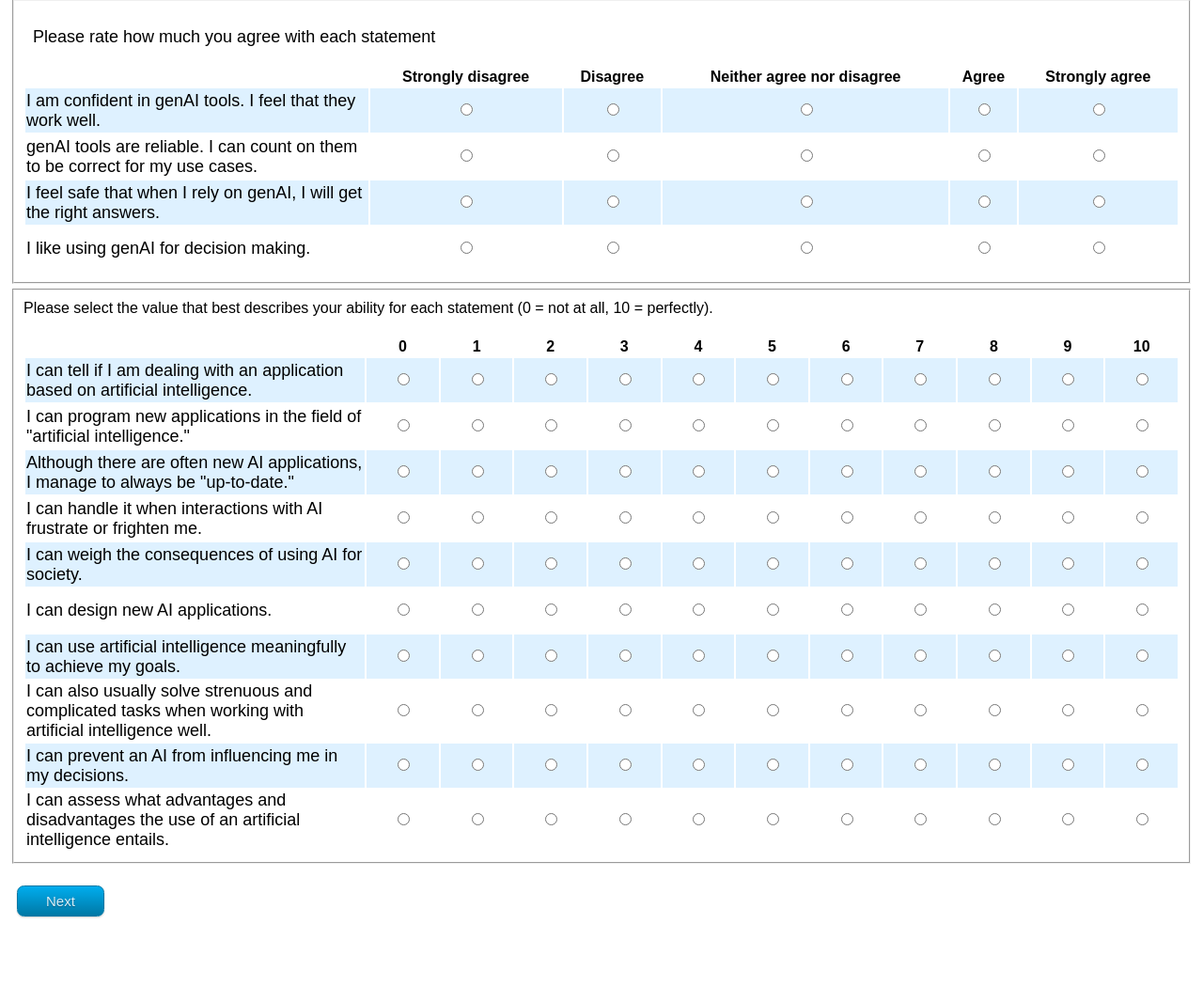
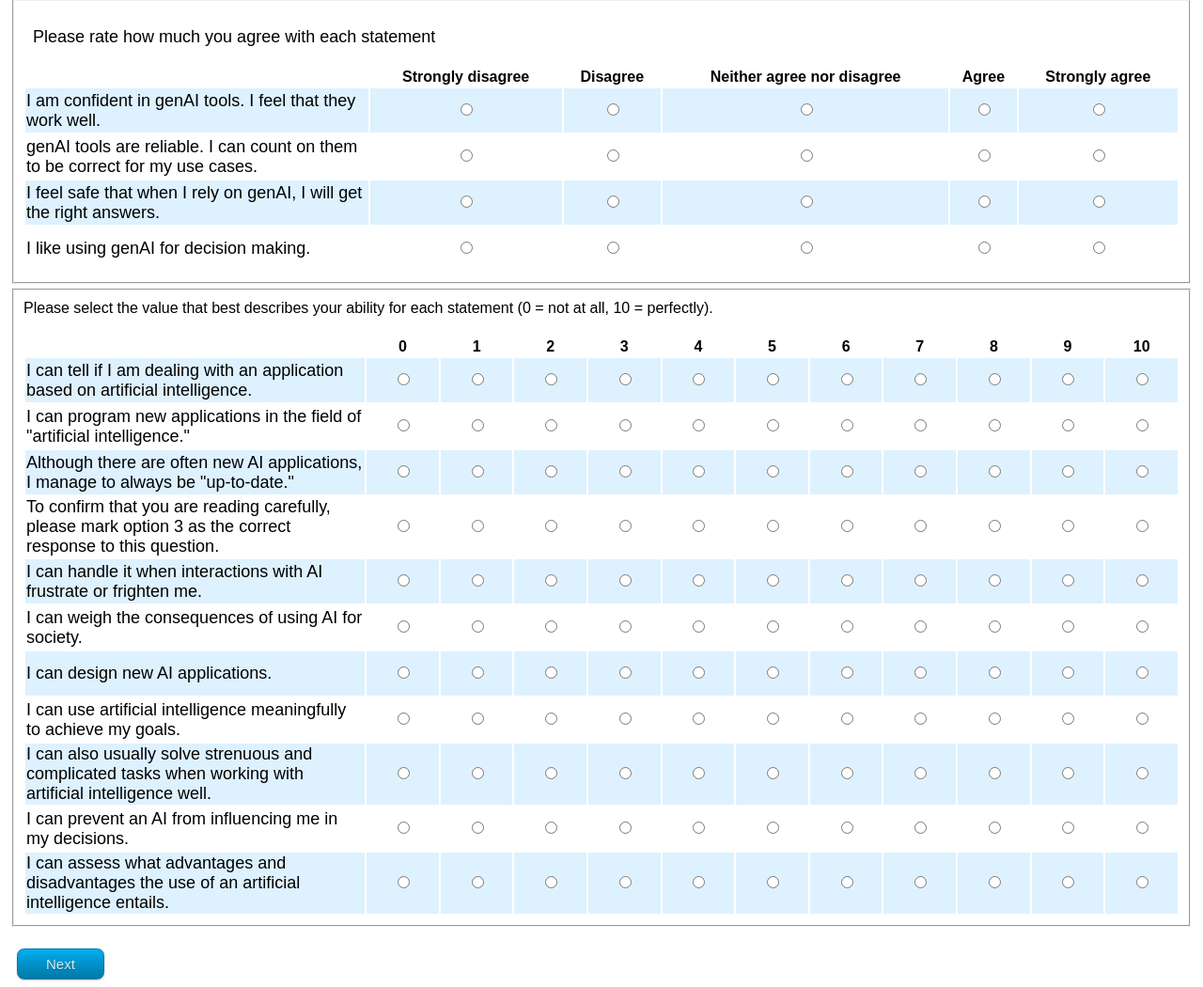
Before and after one commit to Asysay/tool, a Flask app: page /trust_questions in a window 1280 px wide. Shown: the part 63-1113 px from the top of the page at 94% size. Before the commit the page ends 1040 px from the top, so only its background shows below. Run offline with Flask 3, Linux system fonts and the light colour scheme; parts of the project's set-up code (start-up, migrations or seed data) failed here and were passed over.

Commit message:
changed attention checks

```diff
--- a/run.py
+++ b/run.py
@@ -514,7 +514,7 @@ def conclusion():
 
     conclusion_text = "    <h1>Conclusion</h1> " \
                       "    <p>Congrats! You have concluded your experiment!</p> " \
-                      "    <p>The Prolific URL is: <a href=\"https://app.prolific.com/submissions/complete?cc=C1HHAG1R\">https://app.prolific.com/submissions/complete?cc=C1HHAG1R</a> </p> " \
+                      "    <p>The Prolific URL is: <a href=\"https://app.prolific.com/submissions/complete?cc=C4QXX4N1\">https://app.prolific.com/submissions/complete?cc=C4QXX4N1</a> </p> " \
                       "    <p>Thanks,</p> " \
                       "    <p>Alexey Buyakofu, Neha Singh, Alberto Bacchelli</p> "
     for k in ('order', 'index', 'cr_file1', 'cr_file2'):
--- a/templates/experiment_final.html
+++ b/templates/experiment_final.html
@@ -137,7 +137,7 @@
 <body>
     <div>
         <p><h1>Defects in the task (store)</h1></p>
-        <p>Thank you for reviewing both tasks. Please study the defects which were present in the store task below and answer questions about the defects at the end.</p>
+        <p>Thank you for the time you spent in this review and your remarks. In the following page, we would like you to focus on the functional issues that affected the code. </p>
     </div>
     <div class="mergely-full-screen-8" style="overflow-y: scroll; display: none" id="div-mergely">
         <div class="mergely-resizer">
@@ -156,7 +156,7 @@
 
      <form action="experiment_final2" method="post" id="current_form" >
         <div id="first_questions" style="clear: both;">
-                <fieldset id="fieldset_question_0" class="container_radio_buttons" style="display: none;"><p>Did you find the <strong>Corner Case (CC)</strong> defect?</p>
+                <fieldset id="fieldset_question_0" class="container_radio_buttons" style="display: none;"><p>Did you find the <strong>Corner Case (CC)</strong> defect during code the review task?</p>
                     <label><input type="radio" name="bug_1" id="bug_1_yes" value="0" class="option-input radio" required>Yes</label><br>
                     <label><input type="radio" name="bug_1" id="bug_1_no" value="1" class="option-input radio">No</label><br>
                 </fieldset>
@@ -175,7 +175,7 @@
                     <label><input type="radio" name="question_1_order" id="q1a3_order" value="3" class="option-input radio">No answer</label><br>
                 </fieldset>
 
-                <fieldset id="fieldset_question_3" class="container_radio_buttons" style="display: none;"><p>Did you find the <strong>Missing Break (MB)</strong> defect?</p>
+                <fieldset id="fieldset_question_3" class="container_radio_buttons" style="display: none;"><p>Did you find the <strong>Missing Break (MB)</strong> defect during code the review task?</p>
                     <label><input type="radio" name="bug_2" id="bug_2_yes" value="0" class="option-input radio" required/>Yes</label><br>
                     <label><input type="radio" name="bug_2" id="bug_2_no" value="1" class="option-input radio">No</label><br>
                 </fieldset>
--- a/templates/experiment_final2.html
+++ b/templates/experiment_final2.html
@@ -161,7 +161,7 @@
                     <label><input type="radio" name="bug_3" id="bug_3_no" value="1" class="option-input radio">No</label><br>
                 </fieldset>
 
-                <fieldset id="fieldset_question_1" class="container_radio_buttons" style="display: none;"><p>Why do you think you could find the <strong>Null Pointer Exception (NPE)</strong> defect?</p>
+                <fieldset id="fieldset_question_1" class="container_radio_buttons" style="display: none;"><p>Why do you think you could find the <strong>Null Pointer Exception (NPE)</strong> defect during the code review task?</p>
                     <div><label><textarea id="question_found_bug_3" name="question_found_bug_3" ></textarea></label></div>
                 </fieldset>
 
@@ -176,7 +176,7 @@
                     <label><input type="radio" name="question_3_order" id="q3a3_order" value="3" class="option-input radio">No answer</label><br>
                 </fieldset>
 
-                <fieldset id="fieldset_question_3" class="container_radio_buttons" style="display: none;"><p>Did you find the <strong>Stack Overflow Error (SOE)</strong> defect?</p>
+                <fieldset id="fieldset_question_3" class="container_radio_buttons" style="display: none;"><p>Did you find the <strong>Stack Overflow Error (SOE)</strong> defect during the code review task?</p>
                     <label><input type="radio" name="bug_4" id="bug_4_yes" value="0" class="option-input radio" required/>Yes</label><br>
                     <label><input type="radio" name="bug_4" id="bug_4_no" value="1" class="option-input radio">No</label><br>
                 </fieldset>
@@ -236,7 +236,7 @@
         <div id="final_questions" style="clear: both; display: none">
 
 
-                <fieldset id="fieldset_question_pos_1" class="container_radio_buttons"><p>Do you think the position of the files influenced your ability to find (or not find) the <strong>Null Pointer Exception (NPE)</strong> defect?</p>
+                <fieldset id="fieldset_question_pos_1" class="container_radio_buttons"><p>Do you think the position of the files influenced your ability to find (or not find) the <strong>Null Pointer Exception (NPE)</strong> defect during code review task?</p>
                     <label><input type="radio" name="question_3_order" id="q1a0_order" value="0" class="option-input radio">Yes</label><br>
                     <label><input type="radio" name="question_3_order" id="q1a1_order" value="1" class="option-input radio">No</label><br>
                     <label><input type="radio" name="question_3_order" id="q1a2_order" value="2" class="option-input radio">I do not know</label><br>
--- a/templates/trust_questions.html
+++ b/templates/trust_questions.html
@@ -166,6 +166,24 @@
                             <td><label><input type="radio" id="mails_q3_10" name="mails_q3" value="10" required="true"></label></td>
                           </tr>
 
+                          <tr>
+                            <td style="text-align:left;">
+                              To confirm that you are reading carefully, please mark option 3 as the correct response to this question.
+                            </td>
+                            <!-- Radios 0-10 -->
+                            <td><label><input type="radio" id="att_check1"  name="att_check" value="0"  required="true"></label></td>
+                            <td><label><input type="radio" id="att_check1"  name="att_check" value="1"  required="true"></label></td>
+                            <td><label><input type="radio" id="att_check2"  name="att_check" value="2"  required="true"></label></td>
+                            <td><label><input type="radio" id="att_check3"  name="att_check" value="3"  required="true"></label></td>
+                            <td><label><input type="radio" id="att_check4"  name="att_check" value="4"  required="true"></label></td>
+                            <td><label><input type="radio" id="att_check5"  name="att_check" value="5"  required="true"></label></td>
+                            <td><label><input type="radio" id="att_check6"  name="att_check" value="6"  required="true"></label></td>
+                            <td><label><input type="radio" id="att_check7"  name="att_check" value="7"  required="true"></label></td>
+                            <td><label><input type="radio" id="att_check8"  name="att_check" value="8"  required="true"></label></td>
+                            <td><label><input type="radio" id="att_check9"  name="att_check" value="9"  required="true"></label></td>
+                            <td><label><input type="radio" id="att_check10" name="att_check" value="10" required="true"></label></td>
+                          </tr>
+
                           <!-- Question 4 -->
                           <tr>
                             <td style="text-align:left;">
```
Also changed, not shown: templates/dem_questions.html (+0 -8 lines), 2 other files.
